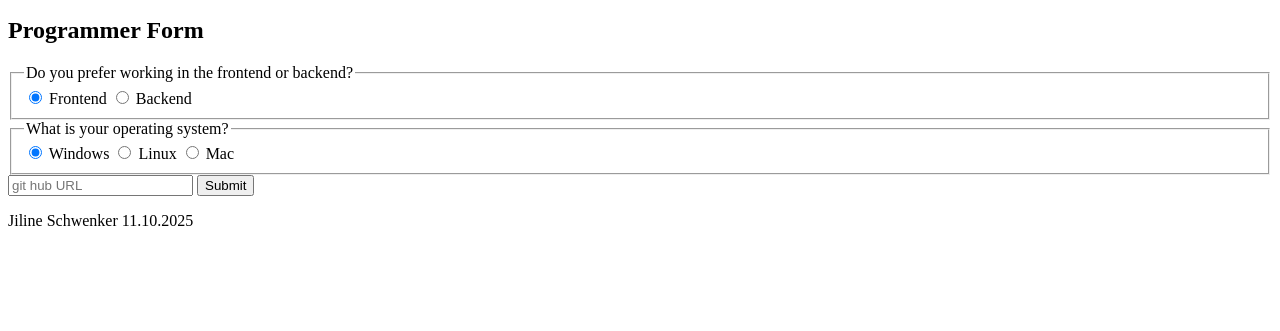
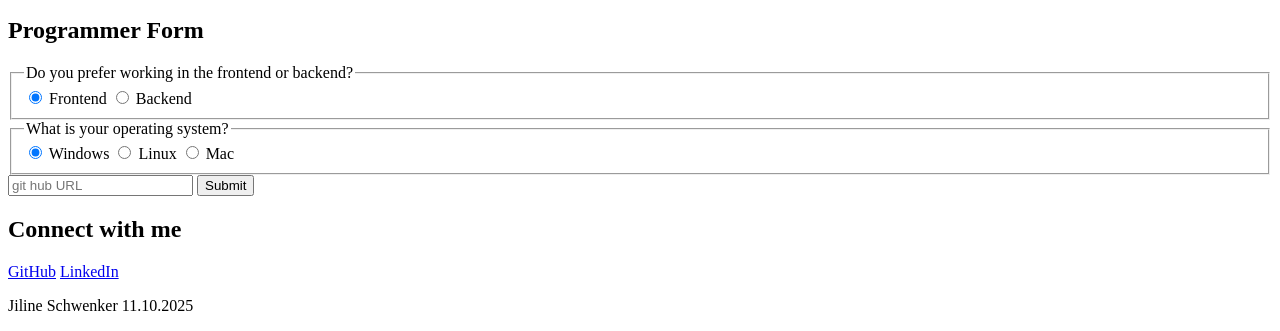
Before and after one commit to jilineSchwenker/jilineschwenker.github.io, a plain HTML site: page index.html in a window 1280 px wide. Shown: the part 502-833 px from the top of the page. Before the commit the page ends 800 px from the top, so only its background shows below. Drawn offline with Linux system fonts and the light colour scheme.

Commit message:
Update index.html

```diff
--- a/index.html
+++ b/index.html
@@ -66,6 +66,13 @@
           <button type="submit">Submit</button>
       </form>
     </section>
+    <section>
+      <h2>Connect with me</h2>
+      <p>
+        <a href="https://github.com/jilineSchwenker">GitHub</a>
+        <a href="https://www.linkedin.com/in/jiline-schwenker/">LinkedIn</a>
+      </p>
+    </section>
   </main>
   <footer>
       <p>
```
